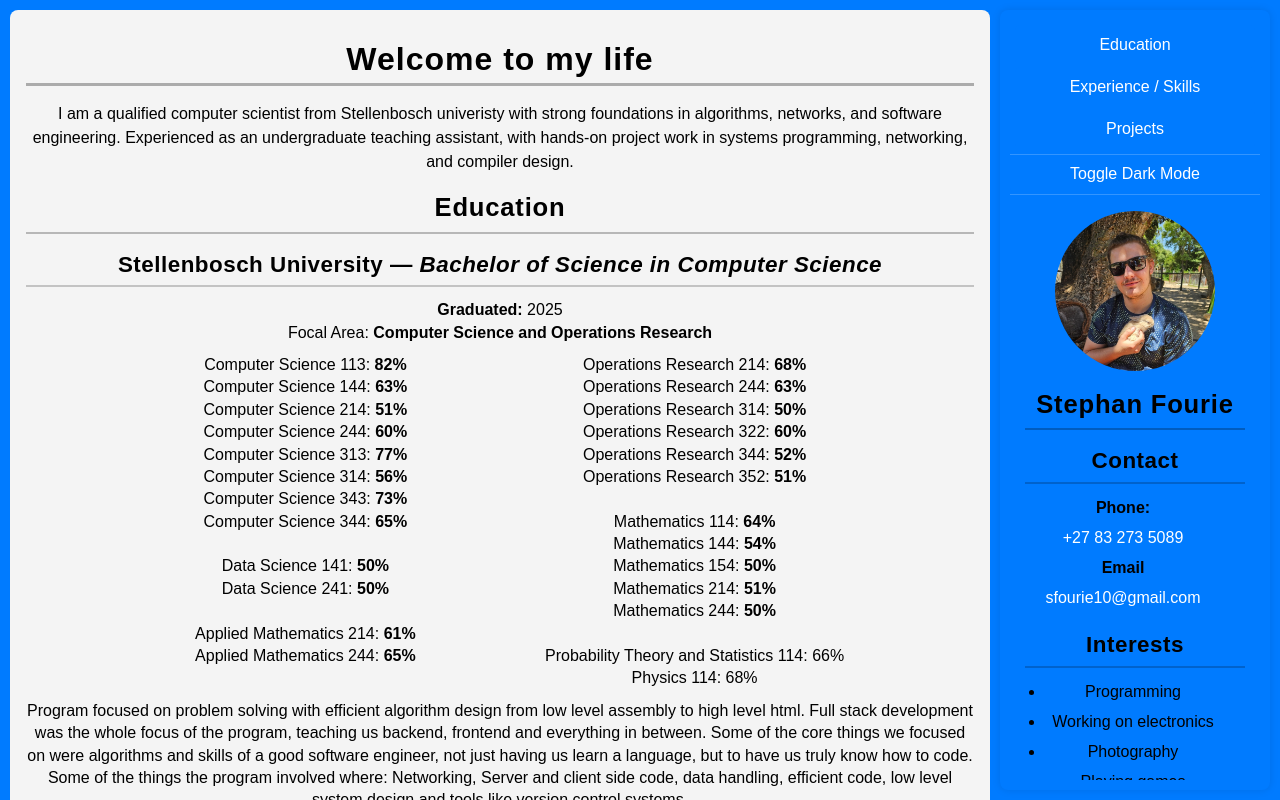
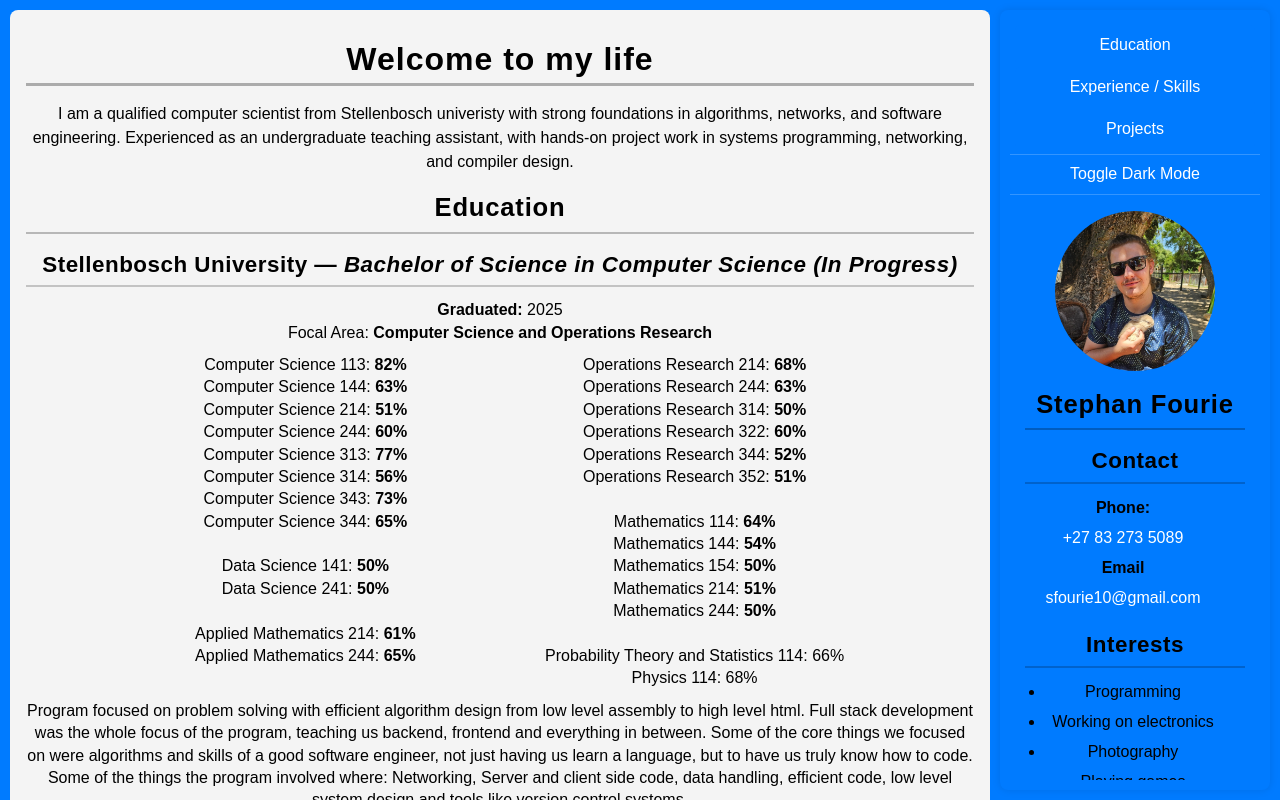
Before and after one commit to Fourie12/Curriculum_Vitae, a React (Vite) app in the folder Code/: page / in a window 1280 px wide. Built offline with nearby package versions, Linux system fonts and the light colour scheme.

Commit message:
reverting to previous commit

```diff
--- a/Code/src/components/HomePage.jsx
+++ b/Code/src/components/HomePage.jsx
@@ -89,7 +89,7 @@ function HomePage({ darkMode, setDarkMode }) {
 					<h2>Education</h2>
 
 					<div className="education-item">
-						<h3>Stellenbosch University — <em>Bachelor of Science in Computer Science</em></h3>
+						<h3>Stellenbosch University — <em>Bachelor of Science in Computer Science (In Progress)</em></h3>
 						<p><strong>Graduated:</strong> 2025<br />
 							Focal Area: <strong>Computer Science and Operations Research</strong><br /></p>
 							<div className="uni-marks">
```
